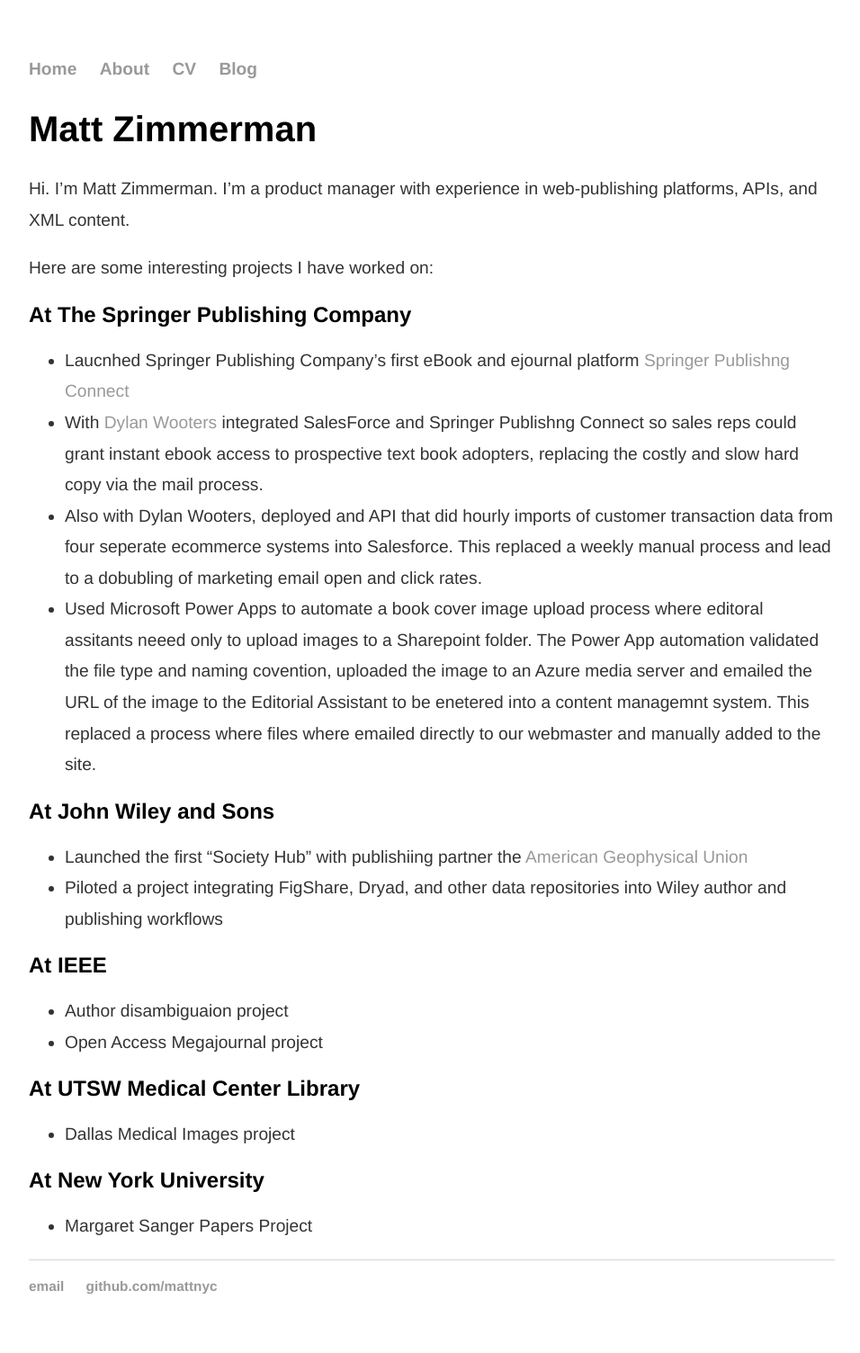
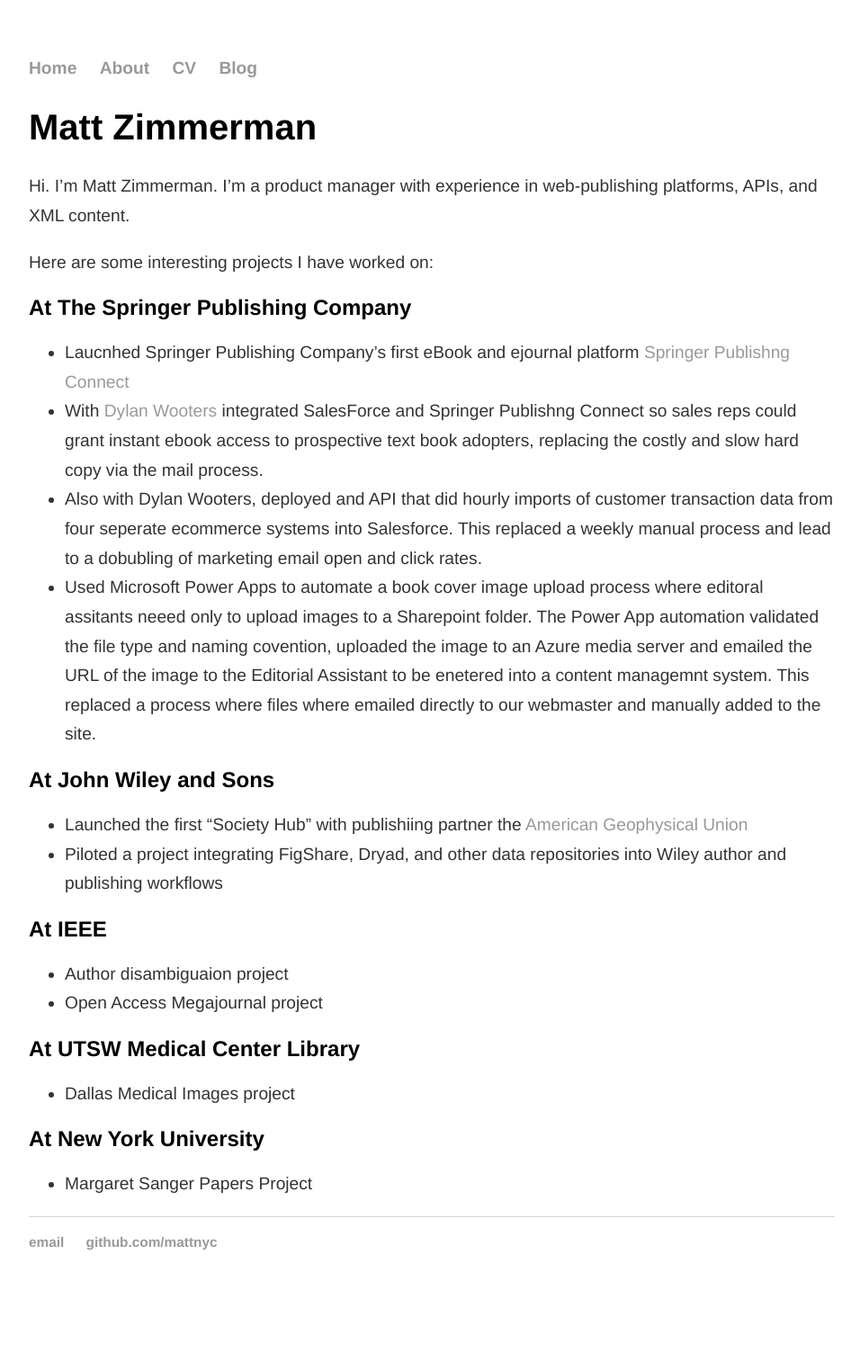
Before and after one commit to mattznyc/mattznyc.github.io, a Jekyll site: the page built from index.md, in a window 1280 px wide. Shown: the whole page at 90% size, without its empty margins (160-1116 px from the left). Built offline with Jekyll 4.4.1, drawn with Linux system fonts in a browser that asks for light colours; after the commit the page ends 1455 px from its top, so only the background shows below that.

Commit message:
Update main.css

```diff
--- a/css/main.css
+++ b/css/main.css
@@ -30,14 +30,14 @@
 p {
     font-size: 1.2em;
     font-family:'Helvetica', 'Arial', 'Sans-Serif';
-    line-height: 1.8em;
+    line-height: 1.7em;
     color: #333;
 }
 
 ul {
     font-size: 1.2em;
     font-family:'Helvetica', 'Arial', 'Sans-Serif';
-    line-height: 1.8em;
+    line-height: 1.7em;
     color: #333;
 }
 footer {
```
